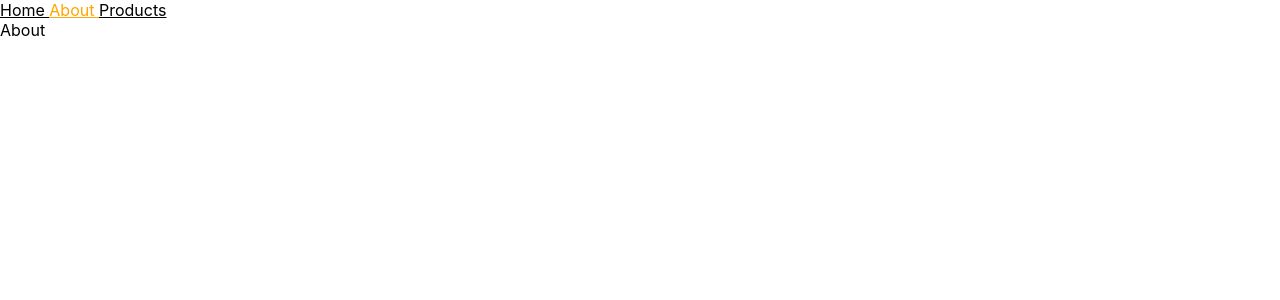
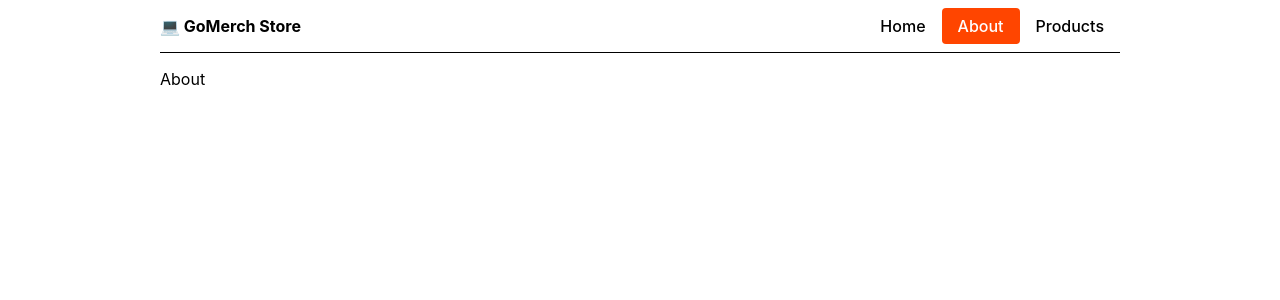
Before and after one commit to IgorMushk/react-mod05-routing, a React (Create React App) app: page /about in a window 1280 px wide. Shown: the top 300 px of the page. Built offline with nearby package versions, Linux system fonts and the light colour scheme.

Commit message:
Upd App - styled & pages Home About  Products
???? end
<StyledLink to="/" end>

```diff
--- a/src/components/App.jsx
+++ b/src/components/App.jsx
@@ -1,32 +1,36 @@
-import { Link, NavLink, Route, Routes } from "react-router-dom";
-import About from "../pages/About";
-import Home from "../pages/Home";
-import Products from "../pages/Products";
-import NotFound from "pages/NotFound";
-import styled from "styled-components";
-
-const StyledLinkd = styled(NavLink)`
-  color: black;
-  &.active {
-    color:  orange;
-  }
-  `;
+//import { Link, NavLink, Route, Routes } from 'react-router-dom';
+import { Route, Routes } from 'react-router-dom';
+import About from '../pages/About';
+import Home from '../pages/Home';
+import Products from '../pages/Products';
+import NotFound from 'pages/NotFound';
+//import styled from 'styled-components';
+import { Container, Header, Logo, StyledLink } from './App.styled';
 
 export const App = () => {
   return (
-<div>
-    <nav>
-      <StyledLinkd  to='/'>Home </StyledLinkd >
-      <StyledLinkd  to='/about'>About </StyledLinkd >
-      <StyledLinkd  to='/produts'>Products </StyledLinkd >
-    </nav>
-
-  <Routes>
-    <Route path='/' element={<Home/>} />
-    <Route path='/about' element={<About/>} />
-    <Route path='/products' element={<Products/>}/>
-    <Route path='*' element={<NotFound/>}/>
-  </Routes>
-</div>
+    <Container>
+      <Header>
+      <Logo>
+          <span role="img" aria-label="computer icon">
+            💻
+          </span>{" "}
+          GoMerch Store
+        </Logo>
+        <nav>
+          <StyledLink to="/" end>
+            Home{' '}
+          </StyledLink>
+          <StyledLink to="/about">About </StyledLink>
+          <StyledLink to="/products">Products </StyledLink>
+        </nav>
+      </Header>
+      <Routes>
+        <Route path="/" element={<Home />} />
+        <Route path="/about" element={<About />} />
+        <Route path="/products" element={<Products />} />
+        <Route path="*" element={<NotFound />} />
+      </Routes>
+    </Container>
   );
 };
--- /dev/null
+++ b/src/components/App.styled.js
@@ -0,0 +1,40 @@
+import { NavLink } from "react-router-dom";
+import styled from "styled-components";
+
+export const Container = styled.div`
+  max-width: 960px;
+  margin: 0 auto;
+  padding: 0 16px;
+`;
+
+export const Header = styled.header`
+  display: flex;
+  align-items: center;
+  justify-content: space-between;
+  gap: 12px;
+  padding: 8px 0;
+  margin-bottom: 16px;
+  border-bottom: 1px solid black;
+
+  > nav {
+    display: flex;
+  }
+`;
+
+export const Logo = styled.p`
+  font-weight: 700;
+  margin: 0;
+`;
+
+export const StyledLink = styled(NavLink)`
+  padding: 8px 16px;
+  border-radius: 4px;
+  text-decoration: none;
+  color: black;
+  font-weight: 500;
+
+  &.active {
+    color: white;
+    background-color: orangered;
+  }
+`;
```
Also changed, not shown: src/index.css (+13 -0 lines).
